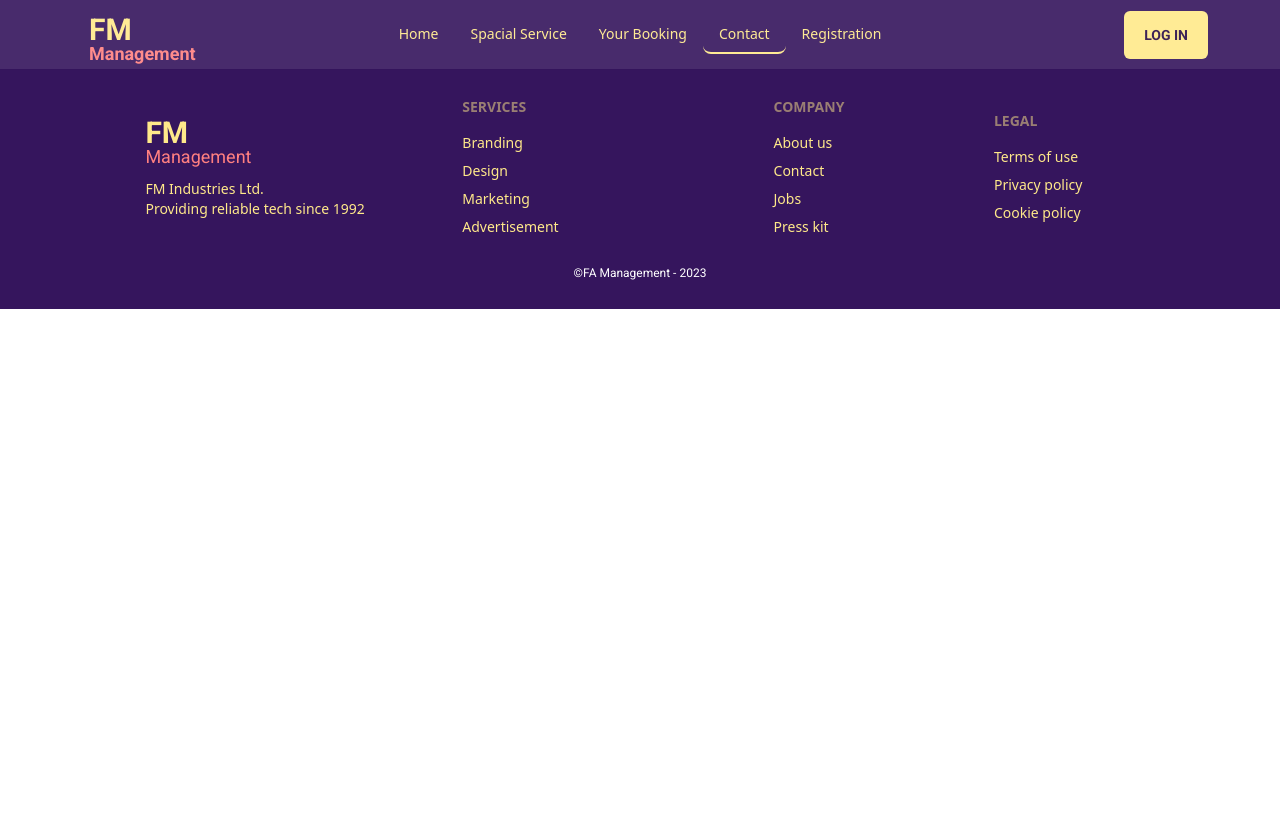
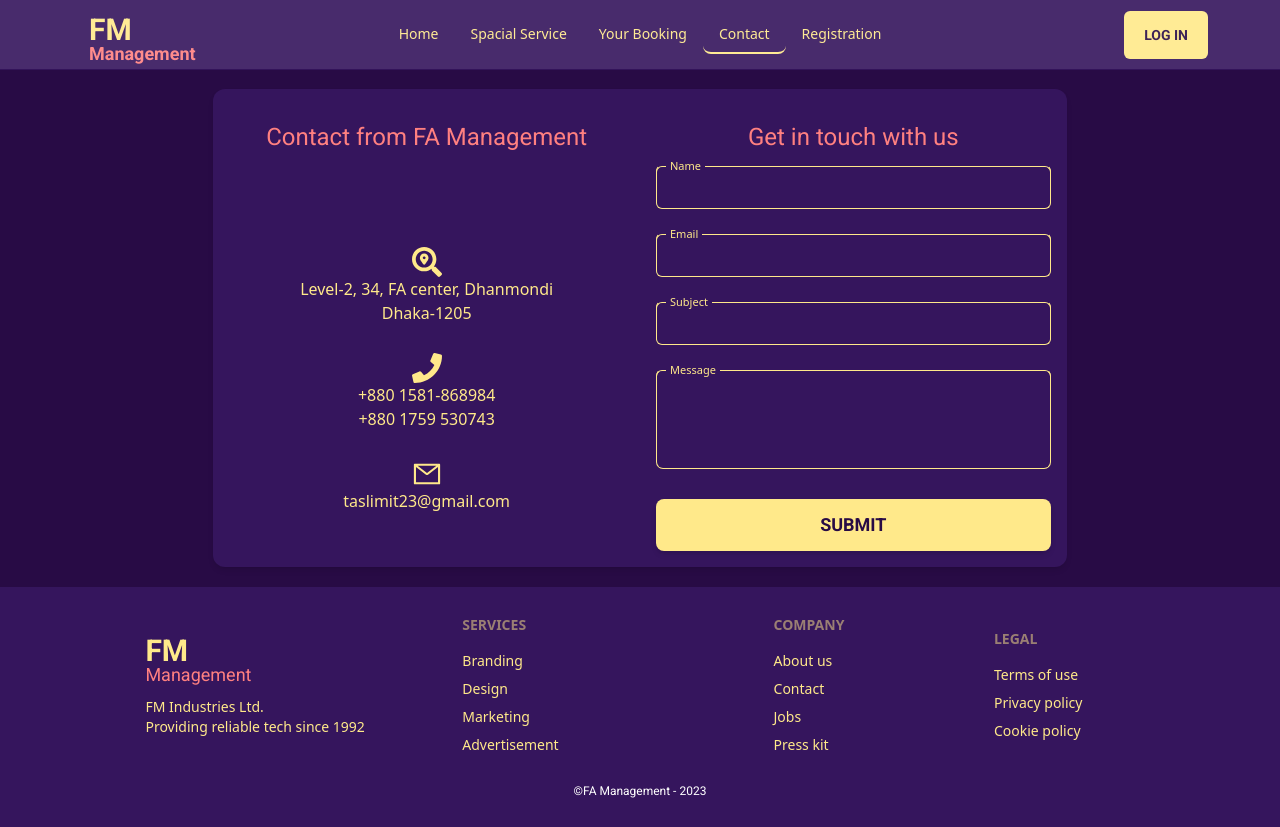
Before and after one commit to fahimmutashir23/fm-management, a React (Vite) app: page /contact in a window 1280 px wide. Before the commit the page ends 800 px from the top, so only its background shows below. Built offline with nearby package versions, Linux system fonts and the light colour scheme; no server answers.

Commit message:
added contact page

```diff
--- a/src/Pages/Contact/Contact.jsx
+++ b/src/Pages/Contact/Contact.jsx
@@ -1,10 +1,92 @@
+import { AiOutlineMail } from "react-icons/ai";
+import { FaPhone, FaSearchLocation, FaVoicemail } from "react-icons/fa";
 
 const Contact = () => {
-    return (
-        <div className="">
-
+  return (
+    <div className="bg-secondary_color py-5 text-primary_color">
+      <div data-aos="zoom-in" className="flex justify-center">
+        <div
+          className="relative flex flex-col md:flex-row rounded-xl bg-bg_nav_footer bg-clip-border shadow-md
+         w-2/3"
+        >
+          <div className="mt-8 mb-4 px-4 flex-1">
+            <h2 className="text-center text-card font-roboto text-2xl mb-3">
+              Contact from FA Management
+            </h2>
+            <div className="mb-4 flex justify-center items-center h-full">
+                <div className="space-y-7">
+                    <div className="text-center">
+                        <FaSearchLocation className="text-3xl mx-auto"></FaSearchLocation>
+                        <p>Level-2, 34, FA center, Dhanmondi <br /> Dhaka-1205</p>
+                    </div>
+                    <div className="text-center">
+                        <FaPhone className="text-3xl mx-auto"></FaPhone>
+                        <p>+880 1581-868984 <br /> +880 1759 530743</p>
+                    </div>
+                    <div className="text-center">
+                        <AiOutlineMail className="text-3xl mx-auto"></AiOutlineMail>
+                        <p>taslimit23@gmail.com</p>
+                    </div>
+                </div>
+            </div>
+          </div>
+          <form className="mt-8 mb-4 px-4 flex-1">
+            <h2 className="text-center text-card font-roboto text-2xl mb-3">
+              Get in touch with us
+            </h2>
+            <div className="mb-4 flex flex-col gap-6">
+              <div className="relative h-11 w-full min-w-[200px]">
+                <input
+                  type="text"
+                  name="Name"
+                  required
+                  className="peer h-full w-full rounded-md border border-blue-gray-200 border-t-transparent bg-transparent px-3 py-3 font-sans text-sm font-normal text-blue-gray-700 outline outline-0 transition-all placeholder-shown:border placeholder-shown:border-blue-gray-200 placeholder-shown:border-t-blue-gray-200 focus:border-2 focus:border-pink-500 focus:border-t-transparent focus:outline-0 disabled:border-0 disabled:bg-blue-gray-50"
+                />
+                <label className="before:content[' '] after:content[' '] pointer-events-none absolute left-0 -top-1.5 flex h-full w-full select-none text-[11px] font-normal leading-tight text-blue-gray-400 transition-all before:pointer-events-none before:mt-[6.5px] before:mr-1 before:box-border before:block before:h-1.5 before:w-2.5 before:rounded-tl-md before:border-t before:border-l before:border-blue-gray-200 before:transition-all after:pointer-events-none after:mt-[6.5px] after:ml-1 after:box-border after:block after:h-1.5 after:w-2.5 after:flex-grow after:rounded-tr-md after:border-t after:border-r after:border-blue-gray-200 after:transition-all peer-placeholder-shown:text-sm peer-placeholder-shown:leading-[4.1] peer-placeholder-shown:text-blue-gray-500 peer-placeholder-shown:before:border-transparent peer-placeholder-shown:after:border-transparent peer-focus:text-[11px] peer-focus:leading-tight peer-focus:text-pink-500 peer-focus:before:border-t-2 peer-focus:before:border-l-2 peer-focus:before:!border-pink-500 peer-focus:after:border-t-2 peer-focus:after:border-r-2 peer-focus:after:!border-pink-500 peer-disabled:text-transparent peer-disabled:before:border-transparent peer-disabled:after:border-transparent peer-disabled:peer-placeholder-shown:text-blue-gray-500">
+                  Name
+                </label>
+              </div>
+              <div className="relative h-11 w-full min-w-[200px]">
+                <input
+                  type="email"
+                  name="email"
+                  required
+                  className="peer h-full w-full rounded-md border border-blue-gray-200 border-t-transparent bg-transparent px-3 py-3 font-sans text-sm font-normal text-blue-gray-700 outline outline-0 transition-all placeholder-shown:border placeholder-shown:border-blue-gray-200 placeholder-shown:border-t-blue-gray-200 focus:border-2 focus:border-pink-500 focus:border-t-transparent focus:outline-0 disabled:border-0 disabled:bg-blue-gray-50"
+                />
+                <label className="before:content[' '] after:content[' '] pointer-events-none absolute left-0 -top-1.5 flex h-full w-full select-none text-[11px] font-normal leading-tight text-blue-gray-400 transition-all before:pointer-events-none before:mt-[6.5px] before:mr-1 before:box-border before:block before:h-1.5 before:w-2.5 before:rounded-tl-md before:border-t before:border-l before:border-blue-gray-200 before:transition-all after:pointer-events-none after:mt-[6.5px] after:ml-1 after:box-border after:block after:h-1.5 after:w-2.5 after:flex-grow after:rounded-tr-md after:border-t after:border-r after:border-blue-gray-200 after:transition-all peer-placeholder-shown:text-sm peer-placeholder-shown:leading-[4.1] peer-placeholder-shown:text-blue-gray-500 peer-placeholder-shown:before:border-transparent peer-placeholder-shown:after:border-transparent peer-focus:text-[11px] peer-focus:leading-tight peer-focus:text-pink-500 peer-focus:before:border-t-2 peer-focus:before:border-l-2 peer-focus:before:!border-pink-500 peer-focus:after:border-t-2 peer-focus:after:border-r-2 peer-focus:after:!border-pink-500 peer-disabled:text-transparent peer-disabled:before:border-transparent peer-disabled:after:border-transparent peer-disabled:peer-placeholder-shown:text-blue-gray-500">
+                  Email
+                </label>
+              </div>
+              <div className="relative h-11 w-full min-w-[200px]">
+                <input
+                  type="text"
+                  name="subject"
+                  required
+                  className="peer h-full w-full rounded-md border border-blue-gray-200 border-t-transparent bg-transparent px-3 py-3 font-sans text-sm font-normal text-blue-gray-700 outline outline-0 transition-all placeholder-shown:border placeholder-shown:border-blue-gray-200 placeholder-shown:border-t-blue-gray-200 focus:border-2 focus:border-pink-500 focus:border-t-transparent focus:outline-0 disabled:border-0 disabled:bg-blue-gray-50"
+                />
+                <label className="before:content[' '] after:content[' '] pointer-events-none absolute left-0 -top-1.5 flex h-full w-full select-none text-[11px] font-normal leading-tight text-blue-gray-400 transition-all before:pointer-events-none before:mt-[6.5px] before:mr-1 before:box-border before:block before:h-1.5 before:w-2.5 before:rounded-tl-md before:border-t before:border-l before:border-blue-gray-200 before:transition-all after:pointer-events-none after:mt-[6.5px] after:ml-1 after:box-border after:block after:h-1.5 after:w-2.5 after:flex-grow after:rounded-tr-md after:border-t after:border-r after:border-blue-gray-200 after:transition-all peer-placeholder-shown:text-sm peer-placeholder-shown:leading-[4.1] peer-placeholder-shown:text-blue-gray-500 peer-placeholder-shown:before:border-transparent peer-placeholder-shown:after:border-transparent peer-focus:text-[11px] peer-focus:leading-tight peer-focus:text-pink-500 peer-focus:before:border-t-2 peer-focus:before:border-l-2 peer-focus:before:!border-pink-500 peer-focus:after:border-t-2 peer-focus:after:border-r-2 peer-focus:after:!border-pink-500 peer-disabled:text-transparent peer-disabled:before:border-transparent peer-disabled:after:border-transparent peer-disabled:peer-placeholder-shown:text-blue-gray-500">
+                  Subject
+                </label>
+              </div>
+              <div className="w-full">
+                <div className="relative w-full min-w-[200px]">
+                  <textarea className="peer h-full min-h-[100px] w-full resize-none rounded-[7px] border border-t-transparent bg-transparent px-3 py-2.5 font-roboto text-sm font-normal outline outline-0 transition-all placeholder-shown:border placeholder-shown:border-blue-gray-200 placeholder-shown:border-t-blue-gray-200 focus:border-2 focus:border-pink-500 focus:border-t-transparent focus:outline-0 disabled:resize-none disabled:border-0 disabled:bg-blue-gray-50"></textarea>
+                  <label className="before:content[' '] after:content[' '] pointer-events-none absolute left-0 -top-1.5 flex h-full w-full select-none text-[11px] font-normal leading-tight text-blue-gray-400 transition-all before:pointer-events-none before:mt-[6.5px] before:mr-1 before:box-border before:block before:h-1.5 before:w-2.5 before:rounded-tl-md before:border-t before:border-l before:border-blue-gray-200 before:transition-all after:pointer-events-none after:mt-[6.5px] after:ml-1 after:box-border after:block after:h-1.5 after:w-2.5 after:flex-grow after:rounded-tr-md after:border-t after:border-r after:border-blue-gray-200 after:transition-all">
+                    Message
+                  </label>
+                </div>
+              </div>
+            </div>
+            <input
+              type="submit"
+              value="Submit"
+              className="mt-6 block w-full select-none rounded-lg bg-primary_color py-3 px-6 text-center align-middle font-roboto text-lg font-bold uppercase text-secondary_color shadow-md shadow-pink-500/20 hover:cursor-pointer transition-all hover:shadow-lg hover:shadow-pink-500/40 focus:opacity-[0.85] focus:shadow-none active:opacity-[0.85] active:shadow-none disabled:pointer-events-none disabled:opacity-50 disabled:shadow-none"
+            />
+          </form>
         </div>
-    );
+      </div>
+    </div>
+  );
 };
 
 export default Contact;
```
